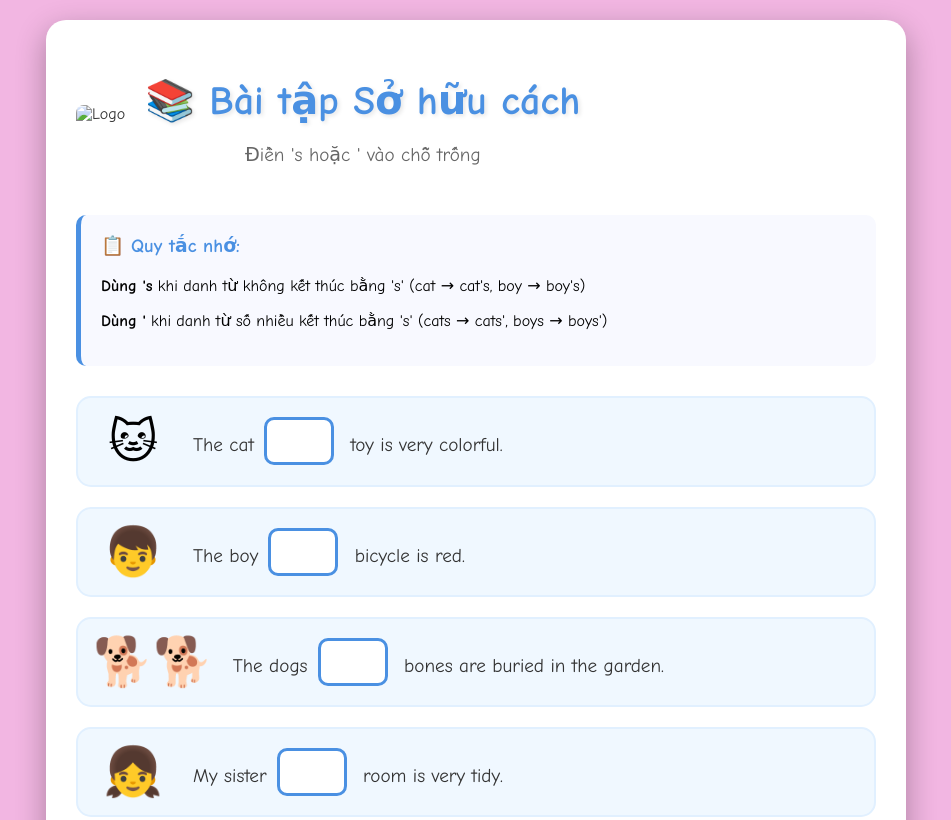
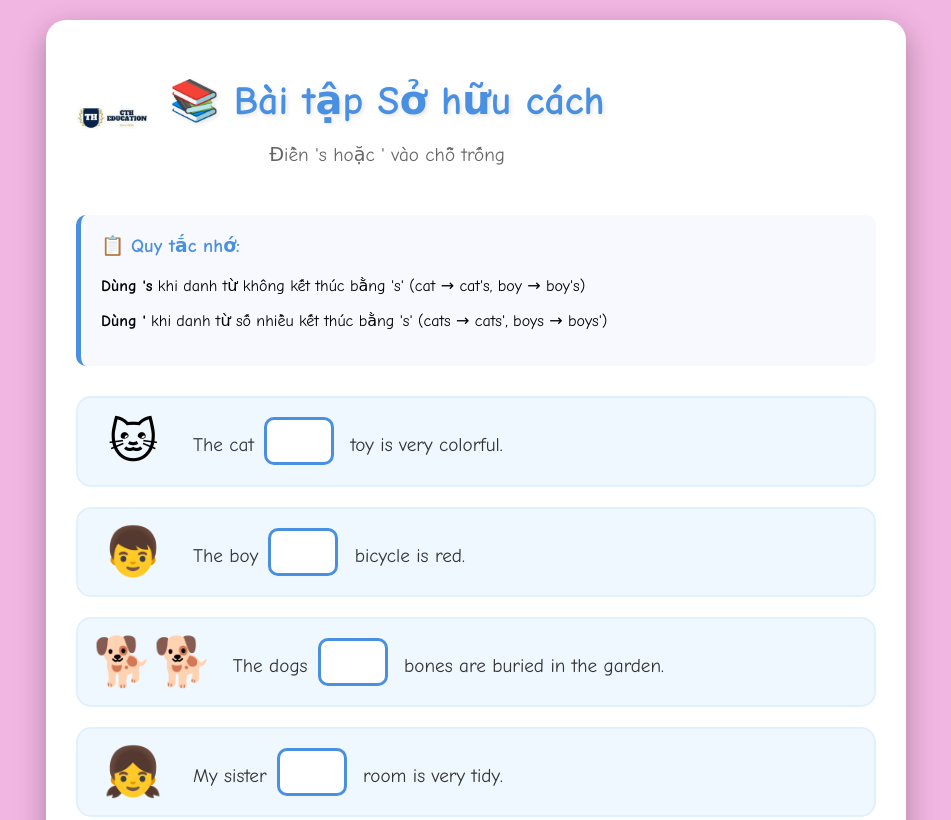
Before and after one commit to Ductrung402/BaiTiengAnh, a plain HTML site: page bai1/index.html in a window 1280 px wide. Shown: the top 820 px of the page, without its empty margins (164-1115 px from the left). Drawn offline with Linux system fonts and the light colour scheme.

Commit message:
Update index.html

```diff
--- a/bai1/index.html
+++ b/bai1/index.html
@@ -295,7 +295,7 @@
 <body>
     <div class="container">
         <div class="header" style="display: flex; align-items: center; gap: 20px;">
-    <img src="logo.png" alt="Logo" style="height: 25px; border-radius: 8px;">
+    <img src="../logo.png" alt="Logo" style="height: 25px; border-radius: 8px;">
         <div>
             <h1>📚 Bài tập Sở hữu cách</h1>
             <p style="font-size: 1.2em; color: #666;">Điền 's hoặc ' vào chỗ trống</p>
```
